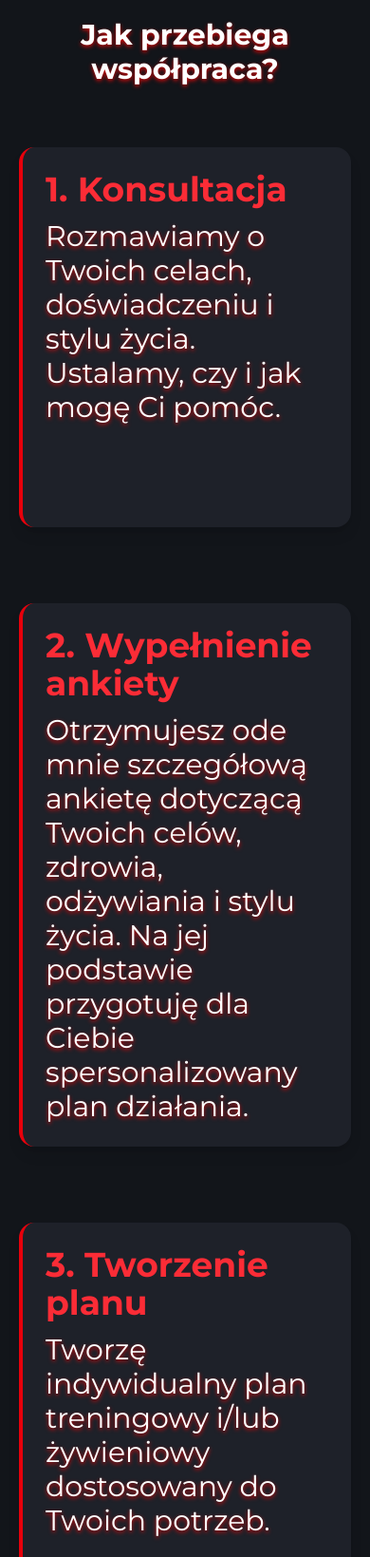
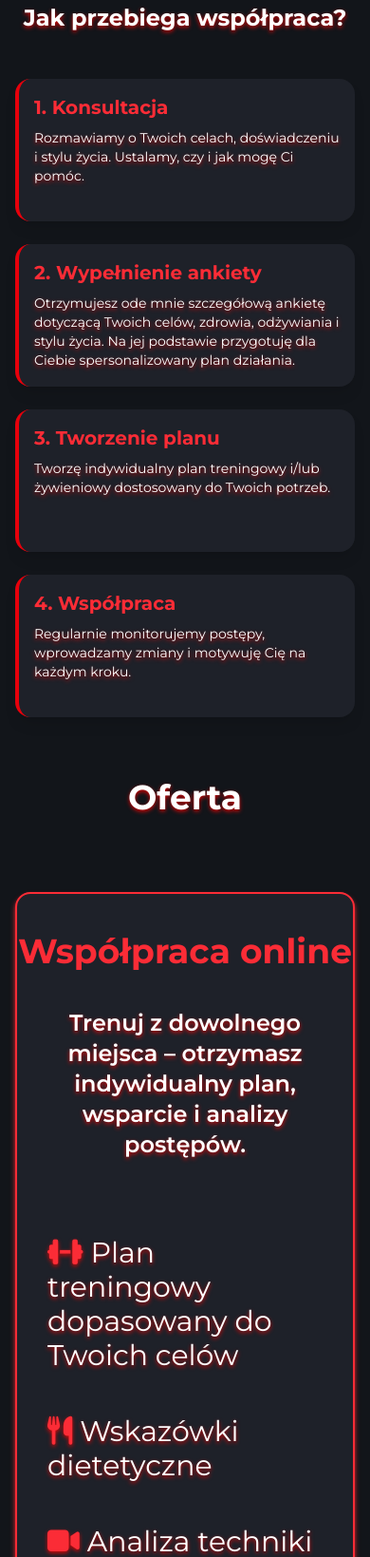
Before and after one commit to Patolll/Trener-Personalny, a website built with Vite: page index.html in a window 390 px wide. Shown: the part 1794-3433 px from the top of the page at 95% size. Built offline with nearby package versions, Linux system fonts and the light colour scheme.

Commit message:
offer box stylized, anims added to partnership section, fixed small screens partnership section

```diff
--- a/index.html
+++ b/index.html
@@ -33,6 +33,11 @@
             class="mx-4 px-4 py-2 hover:text-red-500 hover:scale-115 transition-all duration-300"
           >
             <a href="/#o-mnie">O mnie</a>
+          </li>
+          <li
+            class="mx-4 px-4 py-2 hover:text-red-500 hover:scale-115 transition-all duration-300"
+          >
+            <a href="/#wspolpraca">Przebieg Współpracy</a>
           </li>
           <li
             class="mx-4 px-4 py-2 hover:text-red-500 hover:scale-115 transition-all duration-300"
@@ -243,21 +248,26 @@
       <!-- Partnership section -->
       <section
         id="wspolpraca"
-        class="bg-[#12151a] min-h-[70vh] text-white py-20 px-5"
+        class="bg-[#12151a] text-white py-16 px-4 sm:px-6 lg:px-8"
       >
-        <h2 class="text-3xl lg:text-5xl font-bold text-center red-shadow mb-16">
+        <h2
+          class="text-2xl sm:text-3xl md:text-4xl xl:text-5xl font-bold text-center red-shadow mb-12"
+        >
           Jak przebiega współpraca?
         </h2>
-
         <div
-          class="flex flex-col items-centers lg:flex-row justify-center items-stretch gap-20 w-full mx-auto"
+          class="grid grid-cols-1 md:grid-cols-2 xl:grid-cols-4 gap-6 xl:gap-10 max-w-[100rem] mx-auto"
         >
           <!-- Krok 1 -->
           <div
-            class="bg-[#1e2129] hover:scale-105 hover:bg-[#1f1f1f] transition-all duration-500 p-6 rounded-2xl border-l-4 border-red-600 shadow-lg w-full max-w-[450px] min-h-[400px] flex flex-col"
+            class="bg-[#1e2129] hover:scale-[1.1] hover:shadow-red-500 transition-all duration-500 p-4 sm:p-5 md:p-6 rounded-2xl border-l-4 border-red-600 shadow-lg flex flex-col min-h-[150px] sm:min-h-[280px] md:min-h-[320px] xl:min-h-[360px] fade-in-1"
           >
-            <h3 class="text-4xl font-bold mb-3 text-red-500">1. Konsultacja</h3>
-            <p class="text-3xl text-white red-shadow">
+            <h3
+              class="text-xl sm:text-2xl md:text-3xl font-bold mb-2 text-red-500 headerTabs"
+            >
+              1. Konsultacja
+            </h3>
+            <p class="text-sm sm:text-base md:text-lg xl:text-xl red-shadow">
               Rozmawiamy o Twoich celach, doświadczeniu i stylu życia. Ustalamy,
               czy i jak mogę Ci pomóc.
             </p>
@@ -265,12 +275,14 @@
 
           <!-- Krok 2 -->
           <div
-            class="bg-[#1e2129] hover:scale-105 hover:bg-[#1f1f1f] transition-all duration-500 p-6 rounded-2xl border-l-4 border-red-600 shadow-lg w-full max-w-[450px] min-h-[400px] flex flex-col"
+            class="bg-[#1e2129] hover:scale-[1.1] hover:shadow-red-500 transition-all duration-500 p-4 sm:p-5 md:p-6 rounded-2xl border-l-4 border-red-600 shadow-lg flex flex-col min-h-[150px] sm:min-h-[280px] md:min-h-[320px] xl:min-h-[360px] fade-in-2"
           >
-            <h3 class="text-4xl font-bold mb-3 text-red-500">
+            <h3
+              class="text-xl sm:text-2xl md:text-3xl font-bold mb-2 text-red-500 headerTabs"
+            >
               2. Wypełnienie ankiety
             </h3>
-            <p class="text-3xl text-white red-shadow">
+            <p class="text-sm sm:text-base md:text-lg xl:text-xl red-shadow">
               Otrzymujesz ode mnie szczegółową ankietę dotyczącą Twoich celów,
               zdrowia, odżywiania i stylu życia. Na jej podstawie przygotuję dla
               Ciebie spersonalizowany plan działania.
@@ -279,12 +291,14 @@
 
           <!-- Krok 3 -->
           <div
-            class="bg-[#1e2129] hover:scale-105 hover:bg-[#1f1f1f] transition-all duration-500 p-6 rounded-2xl border-l-4 border-red-600 shadow-lg w-full max-w-[450px] min-h-[400px] flex flex-col"
+            class="bg-[#1e2129] hover:scale-[1.1] hover:shadow-red-500 transition-all duration-500 p-4 sm:p-5 md:p-6 rounded-2xl border-l-4 border-red-600 shadow-lg flex flex-col min-h-[150px] sm:min-h-[280px] md:min-h-[320px] xl:min-h-[360px] fade-in-3"
           >
-            <h3 class="text-4xl font-bold mb-3 text-red-500">
+            <h3
+              class="text-xl sm:text-2xl md:text-3xl font-bold mb-2 text-red-500"
+            >
               3. Tworzenie planu
             </h3>
-            <p class="text-3xl text-white red-shadow">
+            <p class="text-sm sm:text-base md:text-lg xl:text-xl red-shadow">
               Tworzę indywidualny plan treningowy i/lub żywieniowy dostosowany
               do Twoich potrzeb.
             </p>
@@ -292,42 +306,134 @@
 
           <!-- Krok 4 -->
           <div
-            class="bg-[#1e2129] hover:scale-105 hover:bg-[#1f1f1f] transition-all duration-500 p-6 rounded-2xl border-l-4 border-red-600 shadow-lg w-full max-w-[450px] min-h-[400px] flex flex-col"
+            class="bg-[#1e2129] hover:scale-[1.1] hover:shadow-red-500 transition-all duration-500 p-4 sm:p-5 md:p-6 rounded-2xl border-l-4 border-red-600 shadow-lg flex flex-col min-h-[150px] sm:min-h-[280px] md:min-h-[320px] xl:min-h-[360px] fade-in-4"
           >
-            <h3 class="text-4xl font-bold mb-3 text-red-500">4. Współpraca</h3>
-            <p class="text-3xl text-white red-shadow">
+            <h3
+              class="text-xl sm:text-2xl md:text-3xl font-bold mb-2 text-red-500 headerTabs"
+            >
+              4. Współpraca
+            </h3>
+            <p class="text-sm sm:text-base md:text-lg xl:text-xl red-shadow">
               Regularnie monitorujemy postępy, wprowadzamy zmiany i motywuję Cię
               na każdym kroku.
             </p>
           </div>
         </div>
       </section>
+
       <!-- Offer section -->
-      <section class="min-h-[70vh] max-w-screen bg-[#12151a] pt-20">
+      <section id="oferta" class="min-h-[70vh] max-w-screen bg-[#12151a]">
         <h1
-          class="text-center red-shadow text-4xl md:text-5xl font-bold mb-6 leading-tight fade-in-down"
+          class="text-center red-shadow text-4xl md:text-5xl font-bold mb-6 fade-in-down"
         >
           Oferta
         </h1>
+
         <!-- Offer container -->
-        <div class="flex lg:flex-row flex-col space-evenly min-w-screen">
+        <div
+          class="flex lg:flex-row flex-col justify-center max-w-screen gap-10 px-4 mt-20"
+        >
           <!-- Offer 1 -->
           <div
-            class="border-red-500 bg-[#1e2129] shadow-md shadow-red-500 border-2 w-1/2 min-h-[550px] rounded-2xl flex flex-col items-center"
+            class="border-red-500 bg-[#1e2129] shadow-md shadow-red-500 border-2 lg:w-[40%] w-full min-h-[800px] rounded-2xl flex flex-col items-center"
           >
-            <h1 class="text-3xl lg:text-4xl text-red-500 red-shadow">
+            <h1
+              class="text-4xl text-center lg:text-5xl font-bold text-red-500 pt-10"
+            >
               Współpraca online
             </h1>
+
+            <p
+              class="text-2xl text-white font-semibold red-shadow mt-10 px-6 text-center"
+            >
+              Trenuj z dowolnego miejsca – otrzymasz indywidualny plan, wsparcie
+              i analizy postępów.
+            </p>
+
+            <ul
+              class="mt-20 px-8 space-y-3 text-white text-3xl red-shadow flex flex-col gap-8"
+            >
+              <li>
+                <i class="fas fa-dumbbell text-red-500 mr-2"></i>Plan treningowy
+                dopasowany do Twoich celów
+              </li>
+              <li>
+                <i class="fas fa-utensils text-red-500 mr-2"></i>Wskazówki
+                dietetyczne
+              </li>
+              <li>
+                <i class="fas fa-video text-red-500 mr-2"></i>Analiza techniki
+                wideo
+              </li>
+              <li>
+                <i class="fas fa-comments text-red-500 mr-2"></i>Stały kontakt
+                online
+              </li>
+            </ul>
+
+            <p class="text-3xl font-bold text-red-500 mt-25">199 zł/mies.</p>
+
+            <a
+              href="#kontakt"
+              class="mt-8 bg-red-500 text-white px-6 py-3 rounded-xl font-semibold hover:bg-red-600 transition duration-300 w-[80%] text-center text-2xl"
+            >
+              Zapisz się <i class="fas fa-arrow-right ml-2"></i>
+            </a>
           </div>
+
+          <!-- Offer 2 -->
           <div
-            class="border-red-500 bg-[#1e2129] shadow-md shadow-red-500 border-2 w-1/2 min-h-[550px] rounded-2xl flex flex-col items-center"
+            class="border-red-500 bg-[#1e2129] shadow-md shadow-red-500 border-2 lg:w-[40%] w-full min-h-[800px] rounded-2xl flex flex-col items-center"
           >
-            <h1 class="text-3xl lg:text-4xl text-red-500 red-shadow">
+            <h1
+              class="text-4xl text-center lg:text-5xl font-bold text-red-500 pt-10"
+            >
               Współpraca stacjonarna
             </h1>
+
+            <p
+              class="text-2xl text-white font-semibold red-shadow mt-10 px-6 text-center"
+            >
+              Treningi na żywo pod moim okiem – pełne wsparcie, poprawna
+              technika i szybkie efekty.
+            </p>
+
+            <ul
+              class="mt-20 px-8 space-y-3 text-white text-3xl red-shadow flex flex-col gap-8"
+            >
+              <li>
+                <i class="fas fa-user-check text-red-500 mr-2"></i>Treningi
+                personalne 1:1
+              </li>
+              <li>
+                <i class="fas fa-heartbeat text-red-500 mr-2"></i>Analiza formy
+                i postępów
+              </li>
+              <li>
+                <i class="fas fa-calendar-check text-red-500 mr-2"></i>Stały
+                harmonogram spotkań
+              </li>
+              <li>
+                <i class="fas fa-thumbs-up text-red-500 mr-2"></i>Motywacja i
+                wsparcie na miejscu
+              </li>
+            </ul>
+
+            <p class="text-3xl font-bold text-red-500 mt-25">249 zł/mies.</p>
+
+            <a
+              href="#kontakt"
+              class="mt-8 bg-red-500 text-white px-6 py-3 rounded-xl font-semibold hover:bg-red-600 transition duration-300 w-[80%] text-center text-2xl"
+            >
+              Umów się <i class="fas fa-map-marker-alt ml-2"></i>
+            </a>
           </div>
         </div>
       </section>
+      <section
+        id="metamorfozy"
+        class="min-h-[70vh] max-w-screen bg-[#12151a]"
+      ></section>
     </main>
 
     <!-- <footer>
--- a/src/main.js
+++ b/src/main.js
@@ -75,13 +75,14 @@ images.forEach((img) => {
     });
   });
 });
+
 document.addEventListener("DOMContentLoaded", () => {
   const elements = document.querySelectorAll(
-    ".fade-in-right, .fade-in-left, .fade-in-down, .fade-in-up"
+    ".fade-in-right, .fade-in-left, .fade-in-down, .fade-in-up, .fade-in-1, .fade-in-2, .fade-in-3, .fade-in-4"
   );
 
   const observer = new IntersectionObserver(
-    (entries) => {
+    (entries, observer) => {
       entries.forEach((entry) => {
         if (entry.isIntersecting) {
           entry.target.classList.add("animate");
@@ -90,7 +91,7 @@ document.addEventListener("DOMContentLoaded", () => {
       });
     },
     {
-      threshold: 0.1,
+      threshold: 0.4,
     }
   );
 
--- a/src/style.css
+++ b/src/style.css
@@ -11,6 +11,7 @@
 .red-shadow {
   text-shadow: 0 2px 4px rgba(255, 0, 0, 0.8);
 }
+
 #mobileMenu.menu-open a {
   opacity: 1 !important;
   transform: translateY(70px) !important;
@@ -72,6 +73,82 @@
     transform: translateY(0);
   }
 }
+@keyframes fadeInLeftBox1 {
+  0% {
+    opacity: 0;
+    transform: translateX(-20%);
+  }
+  100% {
+    opacity: 1;
+    transform: translateX(0);
+  }
+}
+@keyframes fadeInLeftBox2 {
+  0% {
+    opacity: 0;
+    transform: translateX(-40%);
+  }
+  100% {
+    opacity: 1;
+    transform: translateX(0);
+  }
+}
+@keyframes fadeInLeftBox3 {
+  0% {
+    opacity: 0;
+    transform: translateX(-60%);
+  }
+  100% {
+    opacity: 1;
+    transform: translateX(0);
+  }
+}
+@keyframes fadeInLeftBox4 {
+  0% {
+    opacity: 0;
+    transform: translateX(-80%);
+  }
+  100% {
+    opacity: 1;
+    transform: translateX(0);
+  }
+}
+
+.fade-in-1.animate {
+  animation: fadeInLeftBox1 1.5s ease forwards;
+  animation-delay: 0s;
+}
+
+.fade-in-2.animate {
+  animation: fadeInLeftBox2 1.5s ease forwards;
+  animation-delay: 1s;
+}
+
+.fade-in-3.animate {
+  animation: fadeInLeftBox3 1.5s ease forwards;
+  animation-delay: 2s;
+}
+
+.fade-in-4.animate {
+  animation: fadeInLeftBox4 1.5s ease forwards;
+  animation-delay: 3s;
+}
+.fade-in-1 {
+  opacity: 0;
+  transform: translateX(-20%);
+}
+.fade-in-2 {
+  opacity: 0;
+  transform: translateX(-40%);
+}
+.fade-in-3 {
+  opacity: 0;
+  transform: translateX(-60%);
+}
+.fade-in-4 {
+  opacity: 0;
+  transform: translateX(-80%);
+}
 
 .fade-in-right,
 .fade-in-left,
```
